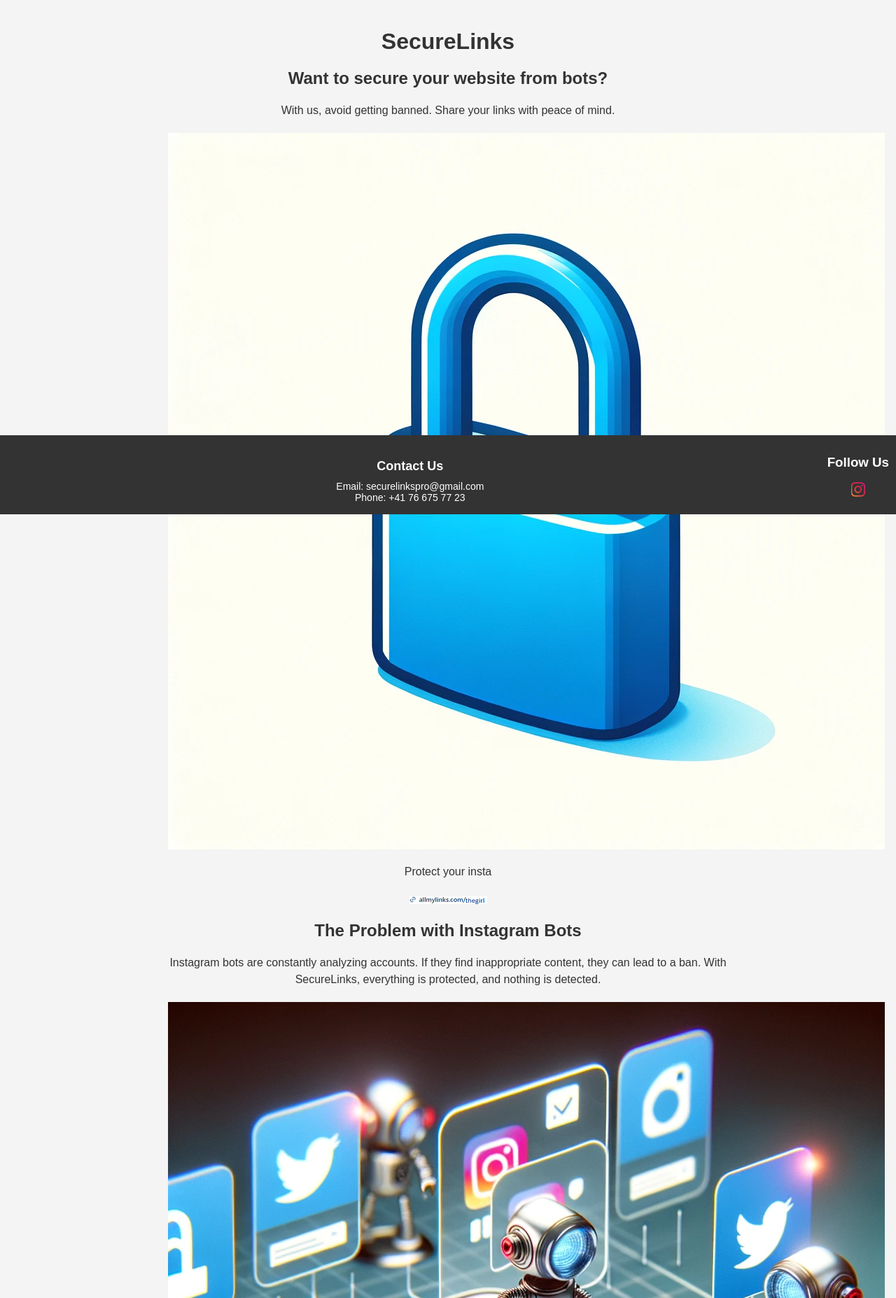
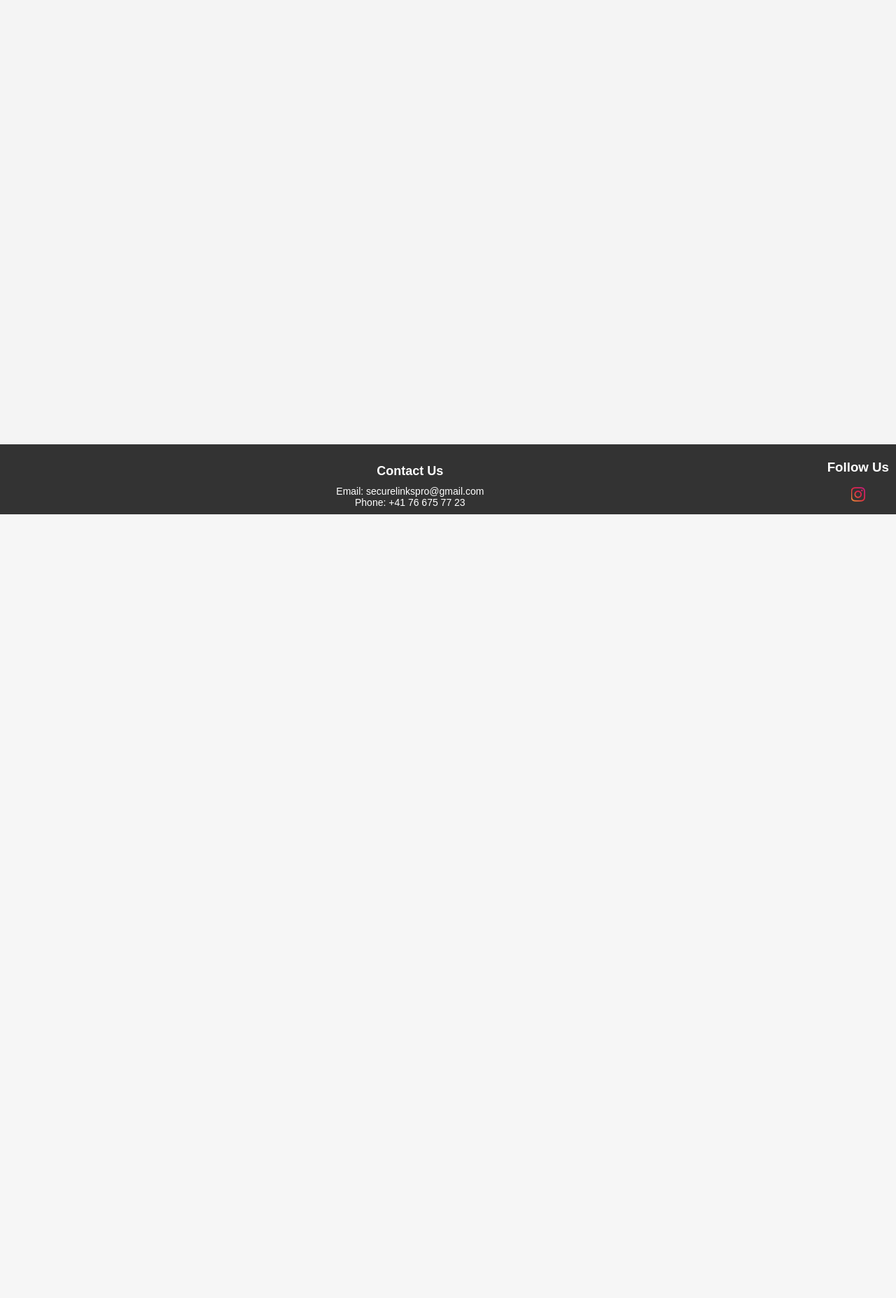
Before and after one commit to StreallyX/securelinks, a PHP site: page / in a window 1280 px wide. Shown: the part 65-1920 px from the top of the page at 70% size. After the commit the page ends 800 px from the top, so only its background shows below. Run offline with PHP 8.4, Linux system fonts and the light colour scheme.

Commit message:
makepage mise en page correcte

```diff
--- a/www/index.php
+++ b/www/index.php
@@ -29,36 +29,7 @@
     </header>
     <div class="content">
         <div class="content-container">
-            <div class="intro">
-                <h1>SecureLinks</h1>
-                <h2 class="colortext">Want to secure your website from bots?</h2>
-                <p class="marginbot">With us, avoid getting banned. Share your links with peace of mind.</p>
-                <img src="cad.png" alt="Cadenas" class="analysis-image">
-                <p>Protect your insta</p>
-                <img src="allmylink.png" alt="allmylink" class="analysis-image">
-            </div>
-            <section class="problem-section">
-                <h2>The Problem with Instagram Bots</h2>
-                <p>Instagram bots are constantly analyzing accounts. If they find inappropriate content, they can lead to a ban. With SecureLinks, everything is protected, and nothing is detected.</p>
-                <!-- Insert image representing bots analyzing accounts here -->
-                <img src="img.png" alt="Instagram Bots Analysis" class="analysis-image">
-            </section>
 
-            <section class="solution-section">
-                <h2>How SecureLinks Protects Your Content</h2>
-                <p>We secure your links to avoid detection by bots. Create your secure website with protected links with us.</p>
-                <p>We don't include any content or keywords such as 'Private Content' or others in the raw code or on the website. Instead, we place everything on images created by our designers who write the text on the images. This prevents bots from detecting the content on the images</p>
-                <p>The links we provide do not contain any unauthorized keywords like 'Onlyfans,' 'private content,' or '+18' in the URL links. We use clean links that do not possess any unauthorized keywords.</p>
-            </section>
-
-            <section class="steps-section">
-                <h2>Easy Steps to Follow</h2>
-                <ol>
-                    <li>Create your secure website with protected links with us.</li>
-                    <li>Share the link on Instagram.</li>
-                    <li>Your content remains protected and inaccessible to bots!</li>
-                </ol>
-            </section>
         </div>
     </div>
     <footer class="footer">
--- a/www/src/css/global.css
+++ b/www/src/css/global.css
@@ -219,6 +219,7 @@
 }
 
 .footer {
+    height: 10%;
     position:fixed;
     right: 0;
     left: 0;
--- a/www/src/css/index.css
+++ b/www/src/css/index.css
@@ -0,0 +1,14 @@
+.content{
+    height: 100%;
+    width: 100%;
+    margin-bottom: 5%;
+    animation: wipe-enter 5s ease-in;
+}
+@keyframes wipe-enter {
+	0% {
+		transform: scale(0, .025);
+	}
+	50% {
+		transform: scale(1, .025);
+	}
+}
```
Also changed, not shown: www/src/create/makePage.php (+14 -6 lines).
